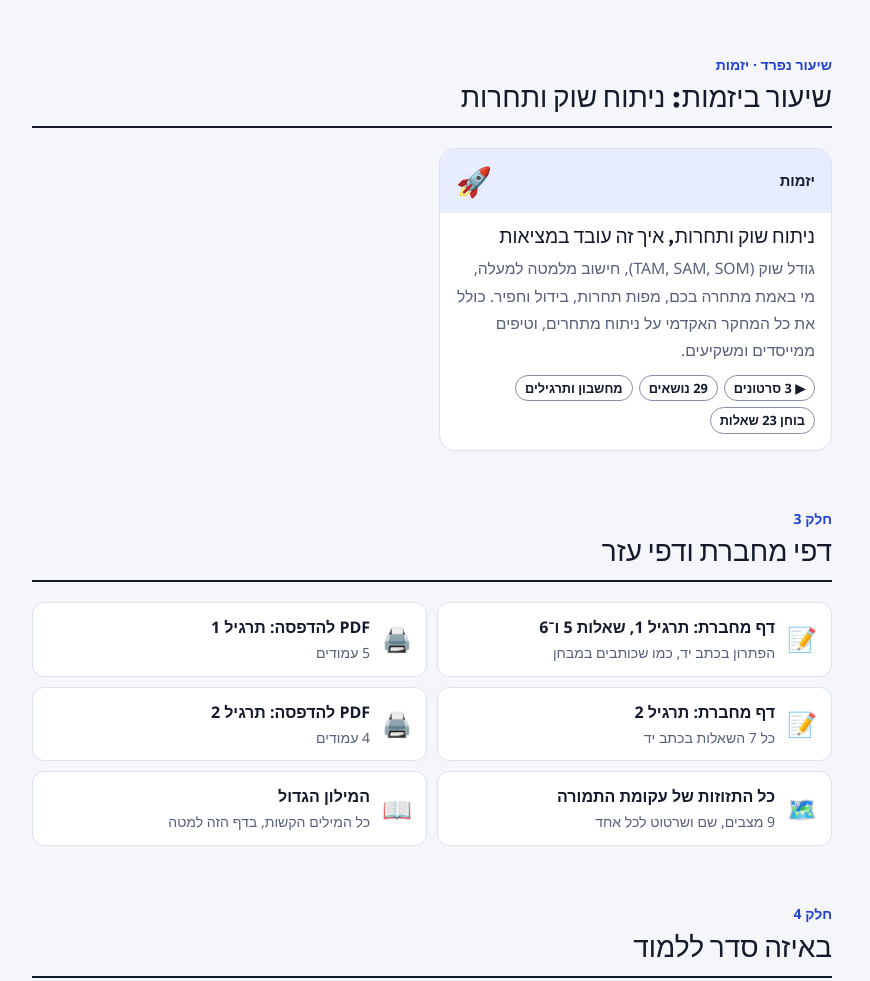
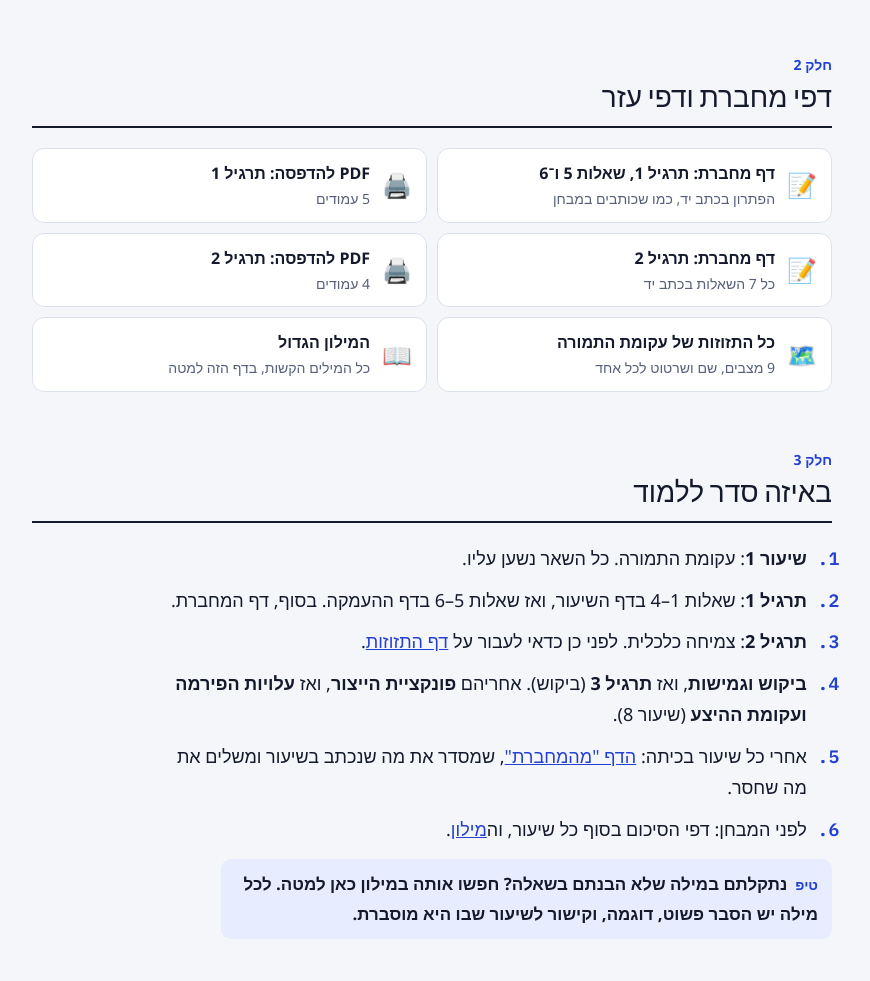
Before and after one commit to hanochgo7-gif/econ-lesson-5, a plain HTML site: page index.html in a window 1280 px wide. Shown: the part 1450-2431 px from the top of the page, without its empty margins (208-1078 px from the left). Drawn offline with Linux system fonts and the light colour scheme; a web font is replaced by a local one.

Commit message:
Hub: remove the entrepreneurship lesson card and link
Co-Authored-By: Claude Opus 5.5 <noreply@anthropic.com>
Claude-Session: https://claude.ai/code/session_01VuxLVvDVcYDYnzGwrizVcN

```diff
--- a/index.html
+++ b/index.html
@@ -262,7 +262,7 @@ th.veg{color:var(--good)} th.wheat{color:var(--sun)}
 .bk-bar .have{background:var(--c-labor-soft);color:var(--c-labor)}
 .bk-bar .lost{background:repeating-linear-gradient(45deg,var(--pen-soft) 0 9px,var(--surface) 9px 14px);color:var(--pen);border-inline-start:2px solid var(--pen)}
 .dd>b:first-child{color:var(--accent)}
-.mainflow{display:flex;flex-direction:column;gap:56px}
+bdi.nw{white-space:nowrap}.mainflow{display:flex;flex-direction:column;gap:56px}
 .mainflow>*{min-width:0}
 .lcards{display:grid;grid-template-columns:repeat(2,minmax(0,1fr));gap:14px}
 @media (max-width:640px){.lcards{grid-template-columns:1fr}}
@@ -310,9 +310,9 @@ body::before{content:"";position:fixed;inset:0 0 auto;height:env(safe-area-inset
 <header class="top" id="top">
   <div class="eyebrow">מבוא למיקרו־כלכלה · כל החומרים במקום אחד</div>
   <h1>מיקרו־כלכלה מאפס</h1>
-  <p class="lead">כל השיעורים, הסרטונים, דפי המחברת ודפי העזר במיקרו־כלכלה, בקישור אחד. וגם שיעור נפרד ביזמות. ובסוף הדף: מילון של כל המילים הקשות מהשיעורים ומהתרגילים, עם הסבר פשוט ודוגמה.</p>
+  <p class="lead">כל השיעורים, הסרטונים, דפי המחברת ודפי העזר במיקרו־כלכלה, בקישור אחד. ובסוף הדף: מילון של כל המילים הקשות מהשיעורים ומהתרגילים, עם הסבר פשוט ודוגמה.</p>
   <nav class="jump" aria-label="קפיצה">
-    <a class="main" href="#lessons">השיעורים</a><a href="#entre">🚀 שיעור ביזמות</a><a href="#tools">דפי מחברת ועזר</a><a href="#order">באיזה סדר ללמוד</a><a href="#dict">📖 המילון</a>
+    <a class="main" href="#lessons">השיעורים</a><a href="#tools">דפי מחברת ועזר</a><a href="#order">באיזה סדר ללמוד</a><a href="#dict">📖 המילון</a>
   </nav>
 </header>
 
@@ -364,19 +364,8 @@ body::before{content:"";position:fixed;inset:0 0 auto;height:env(safe-area-inset
   </div>
 </section>
 
-<section id="entre" class="stack" aria-labelledby="h-entre">
-  <div class="sec-head"><div class="eyebrow">שיעור נפרד · יזמות</div><h2 id="h-entre">שיעור ביזמות: ניתוח שוק ותחרות</h2></div>
-  <div class="lcards">
-    <a class="lcard" href="entrepreneurship/">
-      <div class="lc-top t-entre"><span class="lc-k">יזמות</span><span class="lc-ic" aria-hidden="true">🚀</span></div>
-      <div class="lc-body"><h3>ניתוח שוק ותחרות, איך זה עובד במציאות</h3><p>גודל שוק (TAM, SAM, SOM), חישוב מלמטה למעלה, מי באמת מתחרה בכם, מפות תחרות, בידול וחפיר. כולל את כל המחקר האקדמי על ניתוח מתחרים, וטיפים ממייסדים ומשקיעים.</p>
-      <div class="tags"><span>▶ 3 סרטונים</span><span>29 נושאים</span><span>מחשבון ותרגילים</span><span>בוחן 23 שאלות</span></div></div>
-    </a>
-  </div>
-</section>
-
 <section id="tools" class="stack" aria-labelledby="h-tools">
-  <div class="sec-head"><div class="eyebrow">חלק 3</div><h2 id="h-tools">דפי מחברת ודפי עזר</h2></div>
+  <div class="sec-head"><div class="eyebrow">חלק 2</div><h2 id="h-tools">דפי מחברת ודפי עזר</h2></div>
   <div class="tools">
     <a class="tool" href="shiur1-q5/notebook.html"><span class="ti" aria-hidden="true">📝</span><span><b>דף מחברת: תרגיל 1, שאלות 5 ו־6</b><small>הפתרון בכתב יד, כמו שכותבים במבחן</small></span></a>
     <a class="tool" href="shiur1-q5/notebook.pdf"><span class="ti" aria-hidden="true">🖨️</span><span><b>PDF להדפסה: תרגיל 1</b><small>5 עמודים</small></span></a>
@@ -388,7 +377,7 @@ body::before{content:"";position:fixed;inset:0 0 auto;height:env(safe-area-inset
 </section>
 
 <section id="order" class="stack" aria-labelledby="h-order">
-  <div class="sec-head"><div class="eyebrow">חלק 4</div><h2 id="h-order">באיזה סדר ללמוד</h2></div>
+  <div class="sec-head"><div class="eyebrow">חלק 3</div><h2 id="h-order">באיזה סדר ללמוד</h2></div>
   <ol class="steps">
     <li><strong>שיעור 1</strong>: עקומת התמורה. כל השאר נשען עליו.</li>
     <li><strong>תרגיל 1</strong>: שאלות 1–4 בדף השיעור, ואז שאלות 5–6 בדף ההעמקה. בסוף, דף המחברת.</li>
@@ -401,7 +390,7 @@ body::before{content:"";position:fixed;inset:0 0 auto;height:env(safe-area-inset
 </section>
 
 <section id="dict" class="stack" aria-labelledby="h-dict">
-  <div class="sec-head"><div class="eyebrow">חלק 5</div><h2 id="h-dict">המילון: מילים קשות במילים פשוטות</h2></div>
+  <div class="sec-head"><div class="eyebrow">חלק 4</div><h2 id="h-dict">המילון: מילים קשות במילים פשוטות</h2></div>
   <p>כל המילים שמופיעות בשיעורים ובשאלות. לכל מילה: <strong>מה זה</strong>, <strong>דוגמה</strong>, ו<strong>איפה לומדים עליה</strong>.</p>
   <div class="dsearch">
     <label for="q">חיפוש מילה</label>
```
